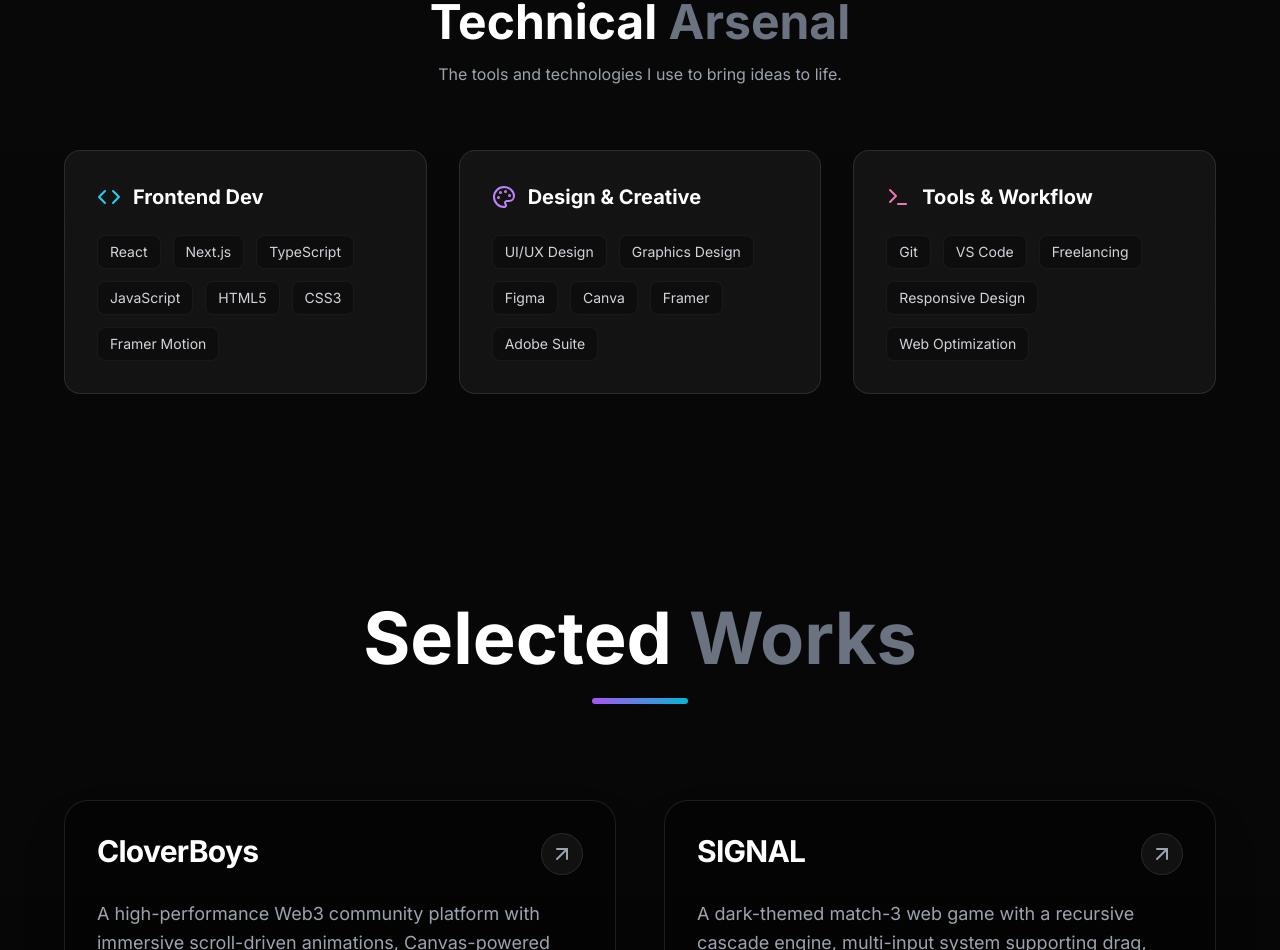
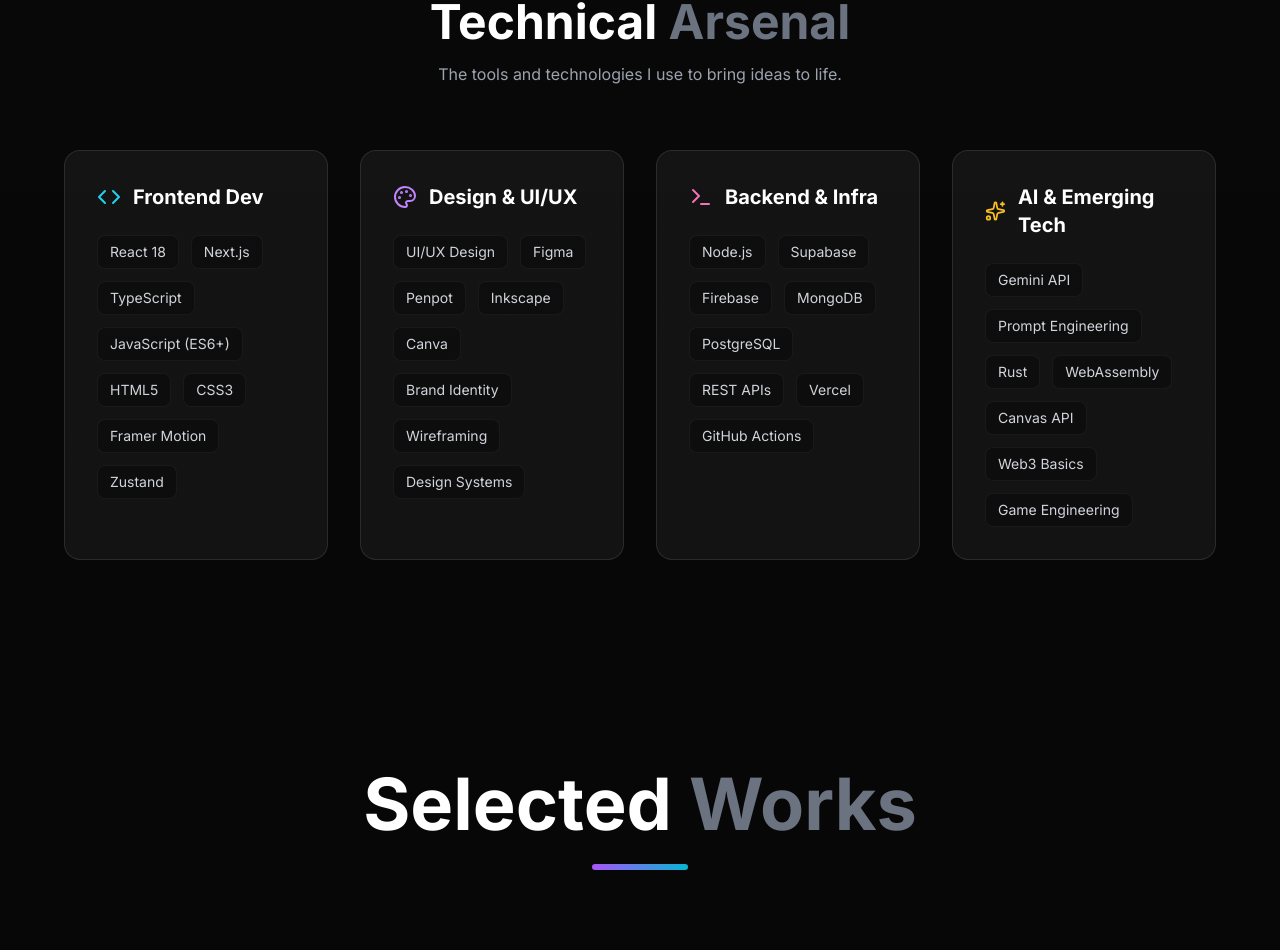
Before and after one commit to Ayosensei/my-portfolio, a Next.js app: page / in a window 1280 px wide. Shown: the part 1700-2650 px from the top of the page. Built offline with nearby package versions, Linux system fonts and the light colour scheme.

Commit message:
feat: update and expand skills with new layout

```diff
--- a/app/components/Skills.tsx
+++ b/app/components/Skills.tsx
@@ -1,50 +1,36 @@
 "use client";
 
 import RevealOnScroll from "./RevealOnScroll";
-import { Code, Palette, Terminal } from "lucide-react";
+import { Code, Palette, Terminal, Sparkles } from "lucide-react";
 
 const skillCategories = [
   {
     title: "Frontend Dev",
     icon: Code,
-    skills: [
-      "React",
-      "Next.js",
-      "TypeScript",
-      "JavaScript",
-      "HTML5",
-      "CSS3",
-      "Framer Motion",
-    ],
+    skills: ["React 18", "Next.js", "TypeScript", "JavaScript (ES6+)", "HTML5", "CSS3", "Framer Motion", "Zustand"],
     color: "text-cyan-400",
     borderColor: "group-hover:border-cyan-400/50",
   },
   {
-    title: "Design & Creative",
+    title: "Design & UI/UX",
     icon: Palette,
-    skills: [
-      "UI/UX Design",
-      "Graphics Design",
-      "Figma",
-      "Canva",
-      "Framer",
-      "Adobe Suite",
-    ],
+    skills: ["UI/UX Design", "Figma", "Penpot", "Inkscape", "Canva", "Brand Identity", "Wireframing", "Design Systems"],
     color: "text-purple-400",
     borderColor: "group-hover:border-purple-400/50",
   },
   {
-    title: "Tools & Workflow",
+    title: "Backend & Infra",
     icon: Terminal,
-    skills: [
-      "Git",
-      "VS Code",
-      "Freelancing",
-      "Responsive Design",
-      "Web Optimization",
-    ],
+    skills: ["Node.js", "Supabase", "Firebase", "MongoDB", "PostgreSQL", "REST APIs", "Vercel", "GitHub Actions"],
     color: "text-pink-400",
     borderColor: "group-hover:border-pink-400/50",
+  },
+  {
+    title: "AI & Emerging Tech",
+    icon: Sparkles,
+    skills: ["Gemini API", "Prompt Engineering", "Rust", "WebAssembly", "Canvas API", "Web3 Basics", "Game Engineering"],
+    color: "text-amber-400",
+    borderColor: "group-hover:border-amber-400/50",
   },
 ];
 
@@ -61,7 +47,7 @@
           </p>
         </RevealOnScroll>
 
-        <div className="grid grid-cols-1 md:grid-cols-3 gap-8">
+        <div className="grid grid-cols-1 md:grid-cols-2 lg:grid-cols-4 gap-8">
           {skillCategories.map((category, index) => (
             <RevealOnScroll
               key={category.title}
```
